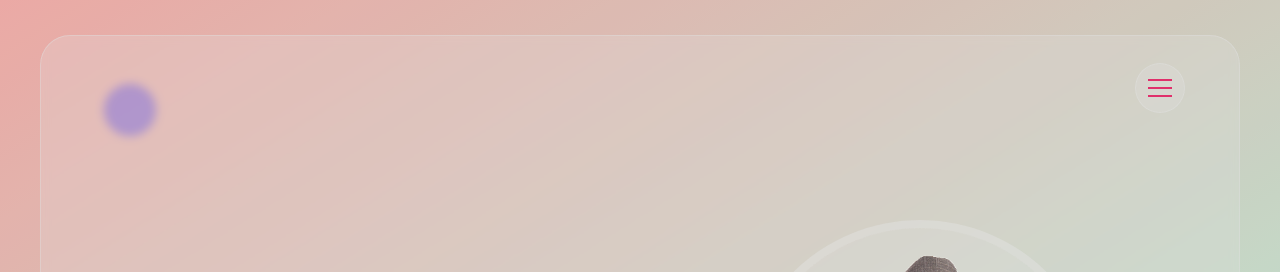
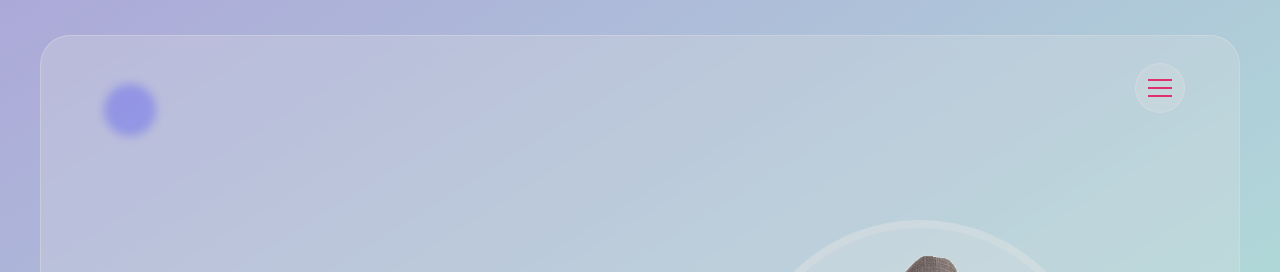
Before and after one commit to bks12345/shresthabikesh.com.np, a plain HTML site: page index.html in a window 1280 px wide. Shown: the top 272 px of the page. Drawn offline with Linux system fonts and the light colour scheme.

Commit message:
Update style.css

```diff
--- a/assets/css/style.css
+++ b/assets/css/style.css
@@ -13,7 +13,7 @@ Variables
     --blue-dark: #18293c;
     --orange: #ffa500;
     --green-yellow: #cddc39;
-    --pink-light: #efa2b4;
+    --pink-light: #a8a2ef;
     --cyan-light: #aef1ee;
     --white: #ffffff;
     --white-alpha-40: rgba(225, 225, 225, .40);
```
